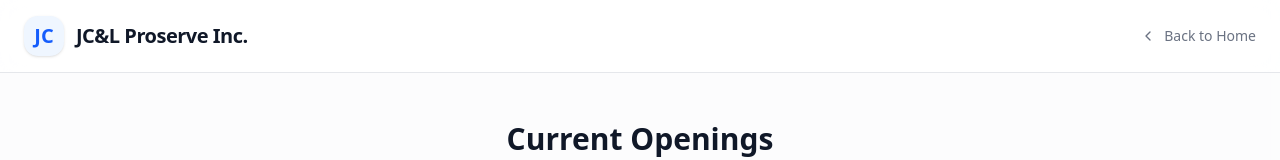
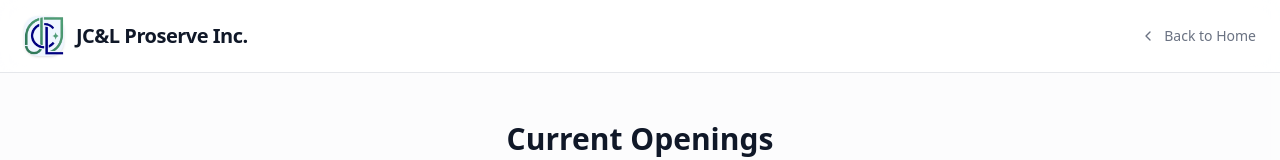
Before and after one commit to archie-codes/jclproserve, a Next.js app: page /jobs in a window 1280 px wide. Shown: the top 160 px of the page. Built offline with nearby package versions, Linux system fonts and the light colour scheme.

Commit message:
Jobs jcl logo

```diff
--- a/app/jobs/page.tsx
+++ b/app/jobs/page.tsx
@@ -597,6 +597,7 @@ import {
   ListChecks,
 } from "lucide-react";
 import Link from "next/link";
+import Image from "next/image";
 
 // 1. Updated Type Definition to include specific arrays
 type Job = {
@@ -778,8 +779,8 @@ export default function CareerList() {
           <Link href="/" className="flex items-center gap-3 group">
             <div className="w-10 h-10 rounded-xl flex items-center justify-center bg-blue-50 text-blue-600 shadow-sm group-hover:scale-105 transition-transform">
               {/* Replace with your actual Logo */}
-              <div className="font-bold text-xl">JC</div>
-              {/* <Image src="/jcl-logo.png" alt="Logo" width={40} height={40} /> */}
+              {/* <div className="font-bold text-xl">JC</div> */}
+              <Image src="/jcl-logo.png" alt="Logo" width={40} height={40} />
             </div>
             <span className="font-bold text-xl tracking-tight text-gray-900">
               JC&L Proserve Inc.
```
